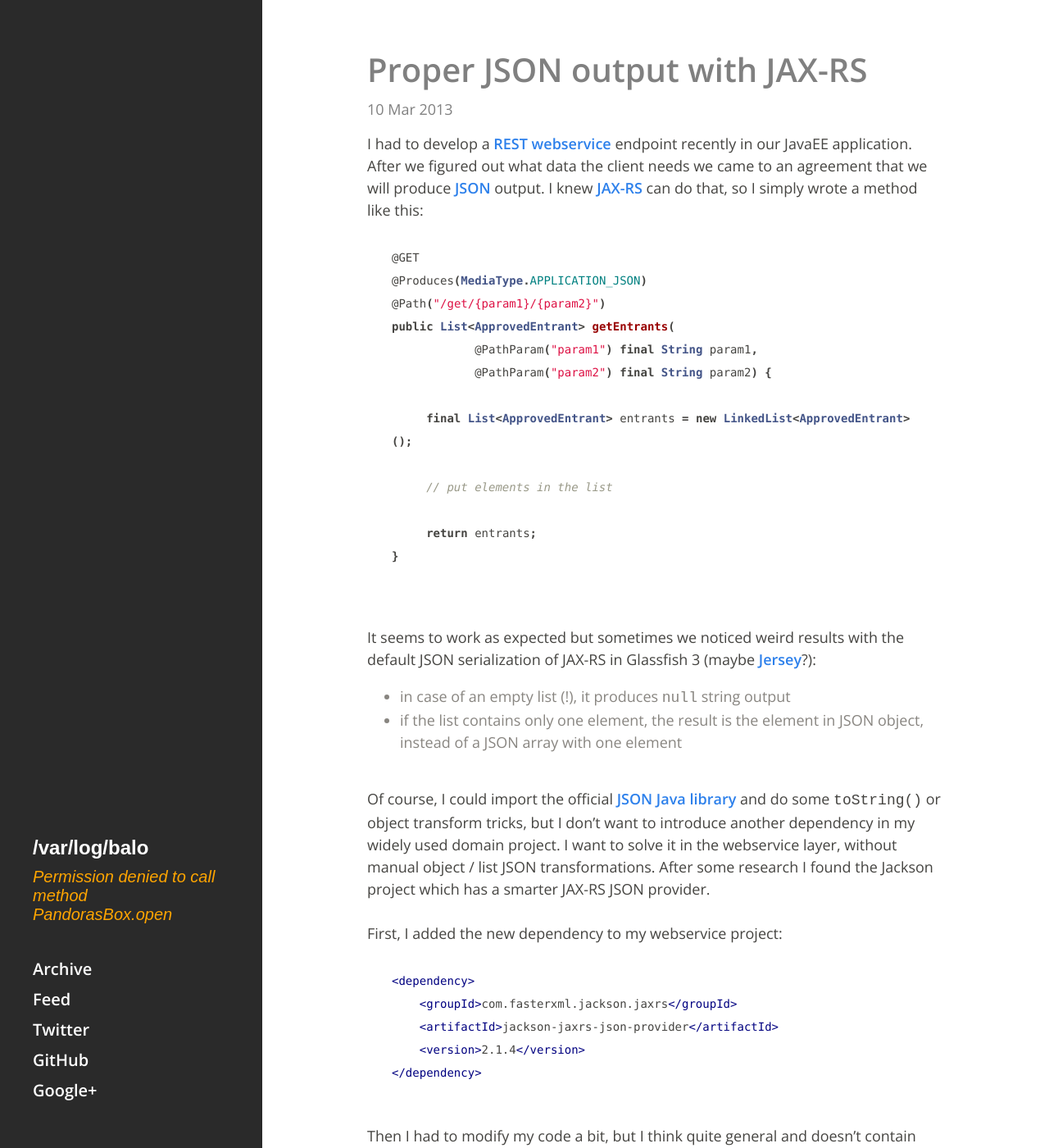
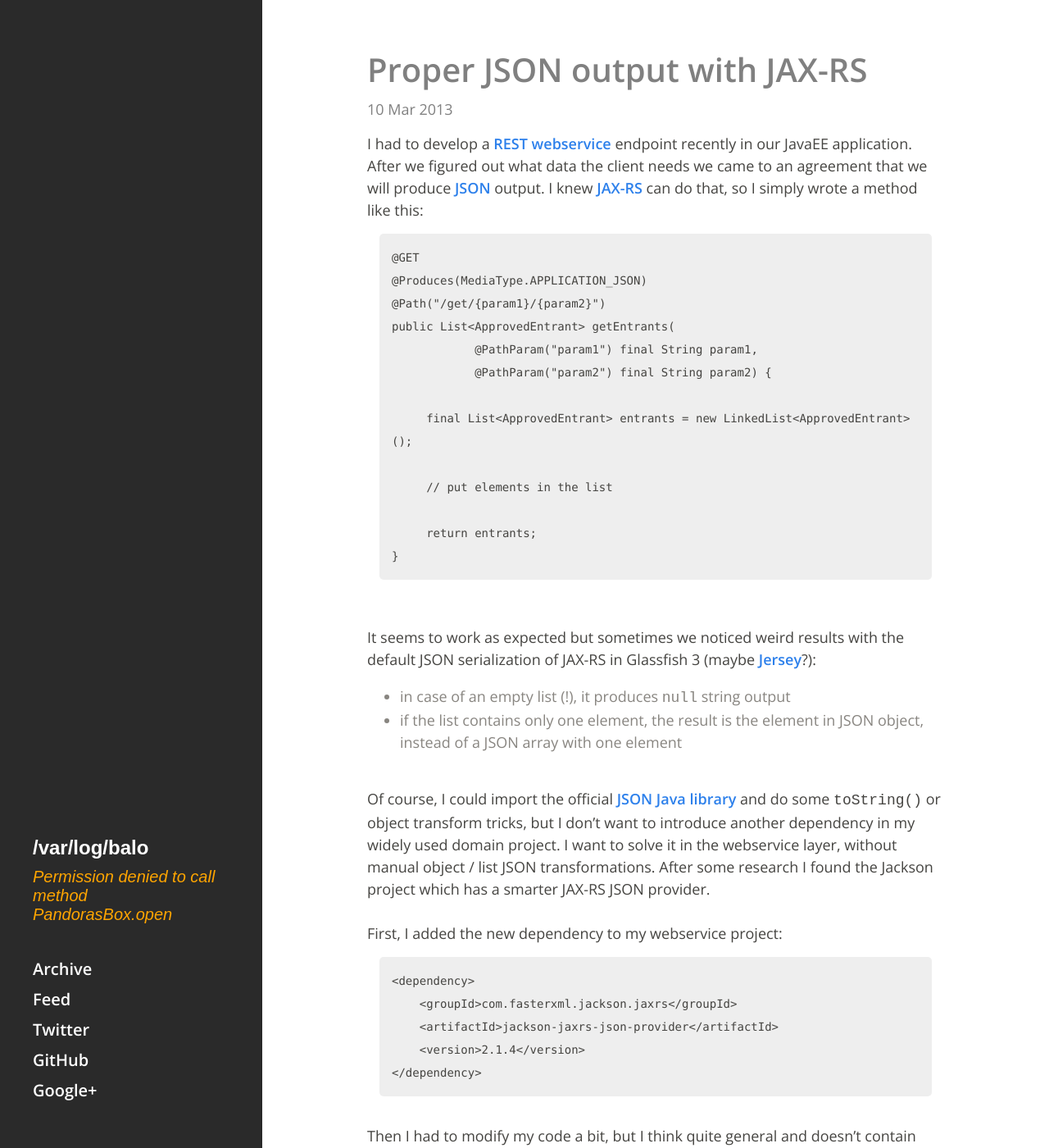
Before and after one commit to vbalazs/vbalazs.github.io, a Jekyll site: the page built from _posts/2013-03-10-proper-json-output-with-jax-rs.md, in a window 1280 px wide and 1400 px high. Shown: the whole window at 82% size. Built offline with Jekyll 4.4.1, drawn with Linux system fonts in a browser that asks for light colours; some web fonts are replaced; Markdown is read by kramdown in place of the engine named in the settings; comment, search, counter and statistics services are not loaded.

Commit message:
Remove unused syntax.css

```diff
--- a/_layouts/default.html
+++ b/_layouts/default.html
@@ -31,4 +31,3 @@
   </body>
 </html>
 <link rel="stylesheet" href="http://fonts.googleapis.com/css?family=Open+Sans:300,400italic,400,600,700|PT+Mono&subset=latin,latin-ext" />
-<link rel="stylesheet" href="/assets/css/syntax.css" />
--- a/assets/css/syntax.css
+++ /dev/null
@@ -1,60 +0,0 @@
-.highlight  { background: #ffffff; }
-.highlight .c { color: #999988; font-style: italic } /* Comment */
-.highlight .err { color: #a61717; background-color: #e3d2d2 } /* Error */
-.highlight .k { font-weight: bold } /* Keyword */
-.highlight .o { font-weight: bold } /* Operator */
-.highlight .cm { color: #999988; font-style: italic } /* Comment.Multiline */
-.highlight .cp { color: #999999; font-weight: bold } /* Comment.Preproc */
-.highlight .c1 { color: #999988; font-style: italic } /* Comment.Single */
-.highlight .cs { color: #999999; font-weight: bold; font-style: italic } /* Comment.Special */
-.highlight .gd { color: #000000; background-color: #ffdddd } /* Generic.Deleted */
-.highlight .gd .x { color: #000000; background-color: #ffaaaa } /* Generic.Deleted.Specific */
-.highlight .ge { font-style: italic } /* Generic.Emph */
-.highlight .gr { color: #aa0000 } /* Generic.Error */
-.highlight .gh { color: #999999 } /* Generic.Heading */
-.highlight .gi { color: #000000; background-color: #ddffdd } /* Generic.Inserted */
-.highlight .gi .x { color: #000000; background-color: #aaffaa } /* Generic.Inserted.Specific */
-.highlight .go { color: #888888 } /* Generic.Output */
-.highlight .gp { color: #555555 } /* Generic.Prompt */
-.highlight .gs { font-weight: bold } /* Generic.Strong */
-.highlight .gu { color: #aaaaaa } /* Generic.Subheading */
-.highlight .gt { color: #aa0000 } /* Generic.Traceback */
-.highlight .kc { font-weight: bold } /* Keyword.Constant */
-.highlight .kd { font-weight: bold } /* Keyword.Declaration */
-.highlight .kp { font-weight: bold } /* Keyword.Pseudo */
-.highlight .kr { font-weight: bold } /* Keyword.Reserved */
-.highlight .kt { color: #445588; font-weight: bold } /* Keyword.Type */
-.highlight .m { color: #009999 } /* Literal.Number */
-.highlight .s { color: #d14 } /* Literal.String */
-.highlight .na { color: #008080 } /* Name.Attribute */
-.highlight .nb { color: #0086B3 } /* Name.Builtin */
-.highlight .nc { color: #445588; font-weight: bold } /* Name.Class */
-.highlight .no { color: #008080 } /* Name.Constant */
-.highlight .ni { color: #800080 } /* Name.Entity */
-.highlight .ne { color: #990000; font-weight: bold } /* Name.Exception */
-.highlight .nf { color: #990000; font-weight: bold } /* Name.Function */
-.highlight .nn { color: #555555 } /* Name.Namespace */
-.highlight .nt { color: #000080 } /* Name.Tag */
-.highlight .nv { color: #008080 } /* Name.Variable */
-.highlight .ow { font-weight: bold } /* Operator.Word */
-.highlight .w { color: #bbbbbb } /* Text.Whitespace */
-.highlight .mf { color: #009999 } /* Literal.Number.Float */
-.highlight .mh { color: #009999 } /* Literal.Number.Hex */
-.highlight .mi { color: #009999 } /* Literal.Number.Integer */
-.highlight .mo { color: #009999 } /* Literal.Number.Oct */
-.highlight .sb { color: #d14 } /* Literal.String.Backtick */
-.highlight .sc { color: #d14 } /* Literal.String.Char */
-.highlight .sd { color: #d14 } /* Literal.String.Doc */
-.highlight .s2 { color: #d14 } /* Literal.String.Double */
-.highlight .se { color: #d14 } /* Literal.String.Escape */
-.highlight .sh { color: #d14 } /* Literal.String.Heredoc */
-.highlight .si { color: #d14 } /* Literal.String.Interpol */
-.highlight .sx { color: #d14 } /* Literal.String.Other */
-.highlight .sr { color: #009926 } /* Literal.String.Regex */
-.highlight .s1 { color: #d14 } /* Literal.String.Single */
-.highlight .ss { color: #990073 } /* Literal.String.Symbol */
-.highlight .bp { color: #999999 } /* Name.Builtin.Pseudo */
-.highlight .vc { color: #008080 } /* Name.Variable.Class */
-.highlight .vg { color: #008080 } /* Name.Variable.Global */
-.highlight .vi { color: #008080 } /* Name.Variable.Instance */
-.highlight .il { color: #009999 } /* Literal.Number.Integer.Long */
```
